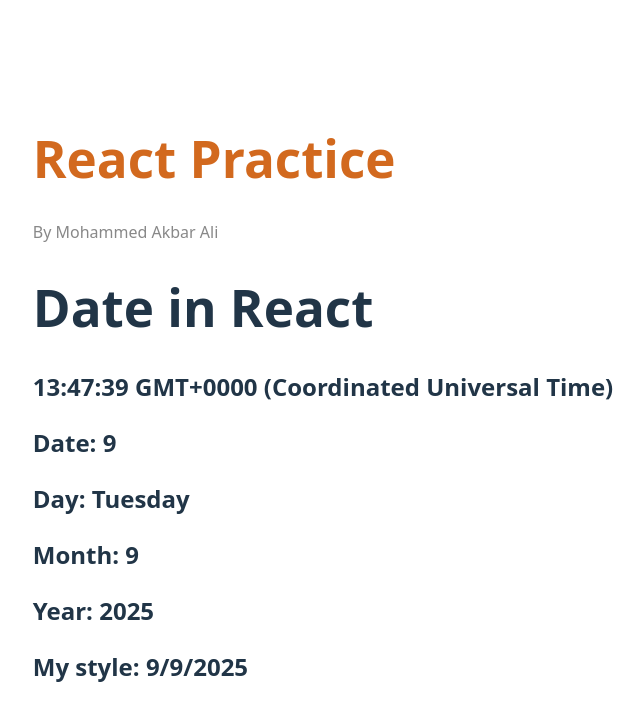
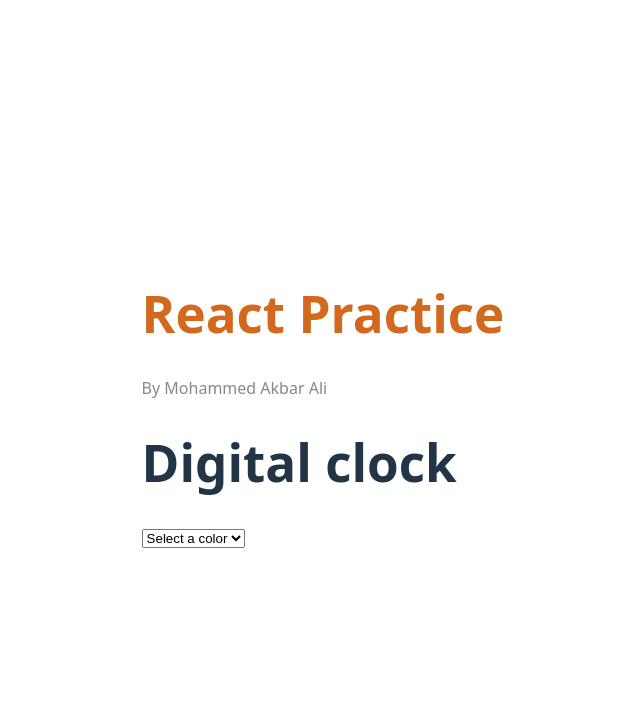
Before and after one commit to hafizakbar19/react, a React (Vite) app in the folder my-app/: page / in a window 1280 px wide. Shown: the top 720 px of the page, without its empty margins (317-961 px from the left). Built offline with nearby package versions, Linux system fonts and the light colour scheme.

Commit message:
Digital clock

```diff
--- a/my-app/src/App.jsx
+++ b/my-app/src/App.jsx
@@ -1,5 +1,6 @@
 import "./App.css";
-import Date from "./components/Dates";
+import DigitalClock from "./components/DigitalClock";
+
 
 
 function App() {
@@ -9,7 +10,7 @@
         <h1 style={{ color: "chocolate" }}>React Practice</h1>
       </div>
       <p className="read-the-docs">By Mohammed Akbar Ali</p>
-     <Date />
+     <DigitalClock />
     </>
   );
 }
--- /dev/null
+++ b/my-app/src/components/DigitalClock.jsx
@@ -0,0 +1,20 @@
+import React, { useState } from 'react'
+
+const DigitalClock = () => {
+    let [color,setColor] = useState("");
+  return (
+    <>
+    <h1>Digital clock</h1>
+    <select value={color} onChange={e => setColor(e.target.value)}>
+        <option value="">Select a color</option>
+        <option value="green">Green</option>
+        <option value="black">Black</option>
+        <option value="red">Red</option>
+        <option value="blue">Blue</option>
+    </select>
+    <div style={{ color: color }}>{color}</div>
+    </>
+  )
+}
+
+export default DigitalClock
```
